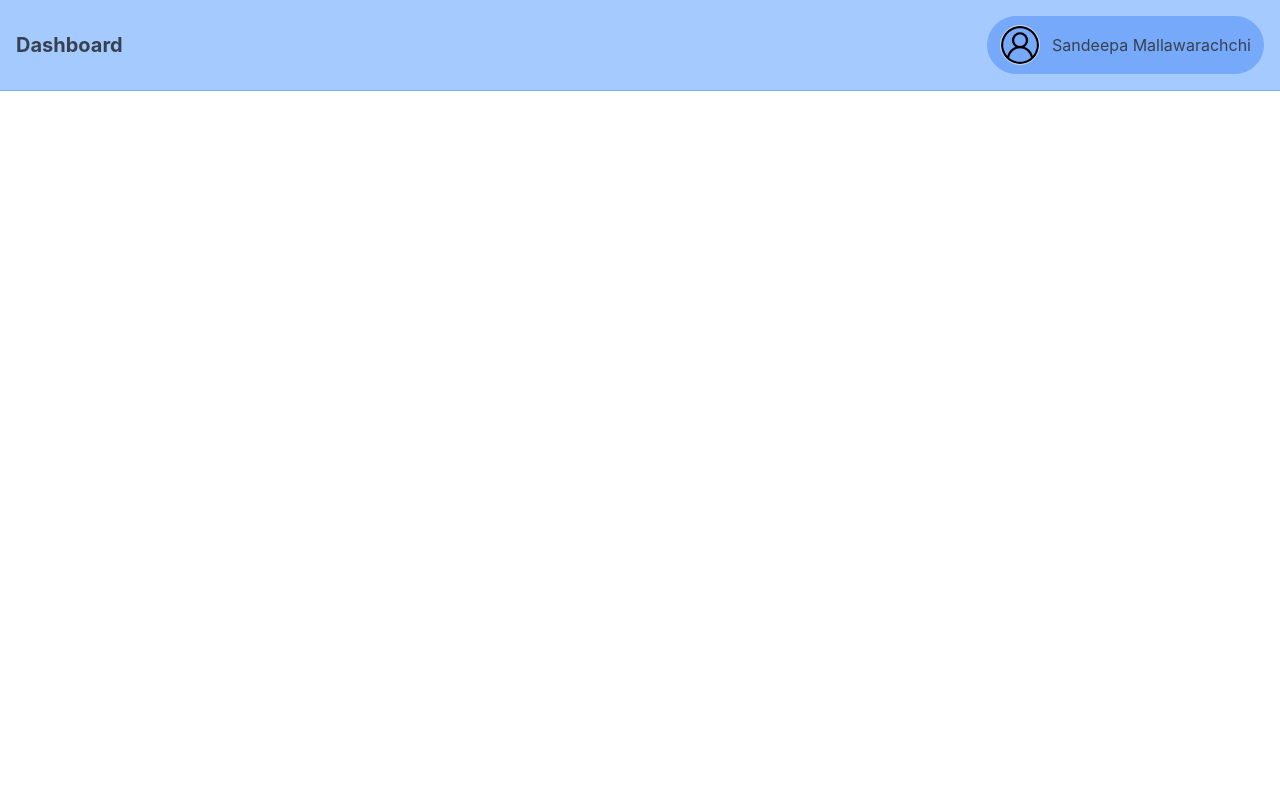
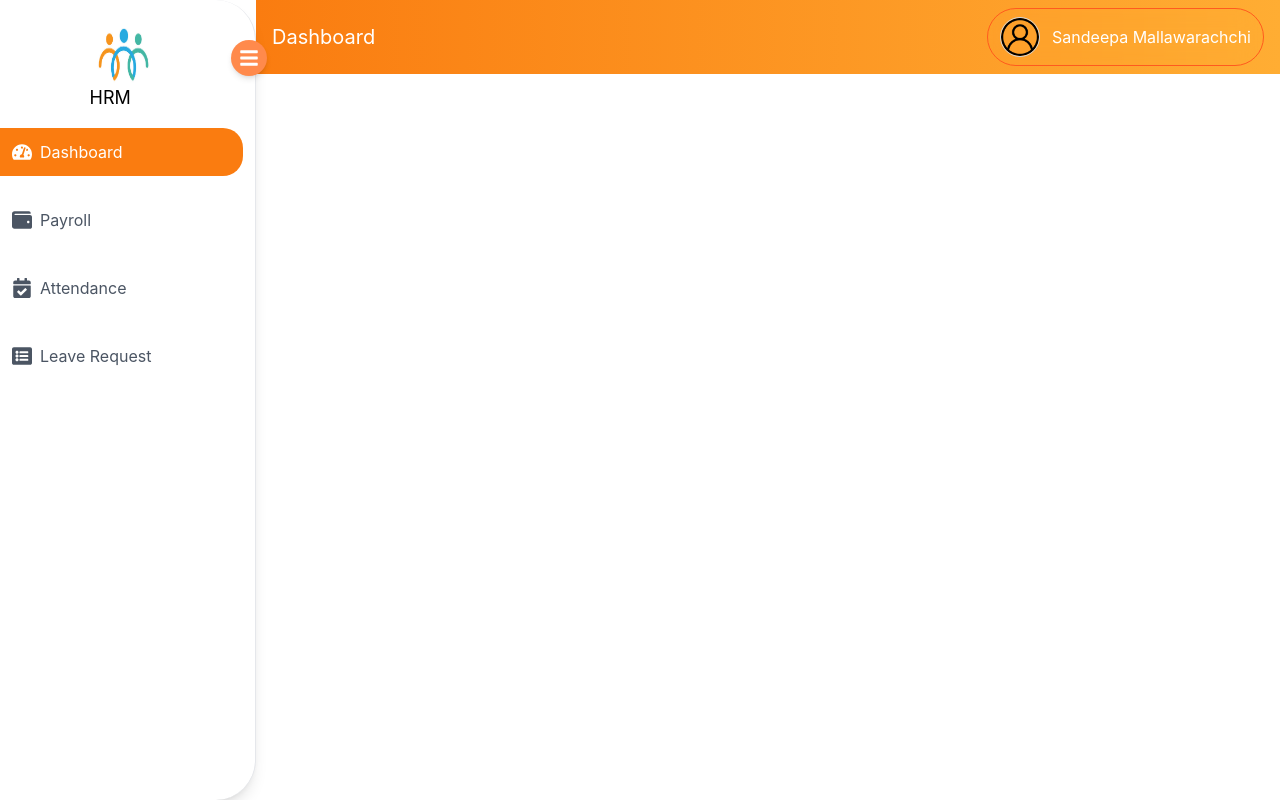
Before and after one commit to sandeepaMallawarachchi/HRM_Software, a React (Create React App) app in the folder client/: page / in a window 1280 px wide. Built offline with nearby package versions, Linux system fonts and the light colour scheme.

Commit message:
side bar

```diff
--- a/client/src/components/Header.jsx
+++ b/client/src/components/Header.jsx
@@ -1,31 +1,37 @@
 import React from 'react';
 import avatar from '../images/avatar.png';
+import Sidebar from './Sidebar';
 
 const Header = () => {
     return (
-    <header className="w-full h-auto p-4 bg-blue-300 border-b border-blue-400 flex items-center justify-between">
-      <div className="text-xl font-bold text-gray-700">
+        <div className="flex">
+            <Sidebar />
+            <div className="flex-1">
+            <header className="w-full h-auto px-4 py-2 bg-gradient-to-r from-[#fa7c10] to-[#ffad33] flex items-center justify-between">
+            <div className="text-xl text-white">
                         Dashboard
                     </div>
-      <div className="relative flex items-center border border-blue-400 rounded-full p-2 px-3 space-x-3 bg-blue-400 bg-opacity-70 backdrop-blur-md group">
+                    <div className="relative flex items-center border border-orange-500 rounded-full p-2 px-3 space-x-3 backdrop-blur-md group">
                         <img
                             src={avatar}
                             alt="avatar"
                             className="w-10 h-10 rounded-full border border-gray-300"
                         />
-        <span className="text-gray-700 cursor-pointer">
+                        <span className="text-white cursor-pointer">
                             Sandeepa Mallawarachchi
                         </span>
                         <div className="absolute right-0 top-full mt-2 w-48 bg-white border border-gray-200 rounded-lg shadow-lg opacity-0 group-hover:opacity-100 transition-opacity duration-300 backdrop-blur-md">
                             <ul className="py-2">
-            <li className="px-4 py-2 hover:bg-gray-100 cursor-pointer">Profile</li>
-            <li className="px-4 py-2 hover:bg-gray-100 cursor-pointer">Change Password</li>
-            <li className="px-4 py-2 hover:bg-gray-100 cursor-pointer">Logout</li>
-            <li className="px-4 py-2 hover:bg-gray-100 cursor-pointer">Support</li>
+                                <li className="px-4 py-2 hover:bg-orange-100 cursor-pointer">Profile</li>
+                                <li className="px-4 py-2 hover:bg-orange-100 cursor-pointer">Change Password</li>
+                                <li className="px-4 py-2 hover:bg-orange-100 cursor-pointer">Logout</li>
+                                <li className="px-4 py-2 hover:bg-orange-100 cursor-pointer">Support</li>
                             </ul>
                         </div>
                     </div>
                 </header>
+            </div>
+        </div>
     );
 }
 
--- /dev/null
+++ b/client/src/components/Sidebar.jsx
@@ -0,0 +1,85 @@
+import React, { useState } from 'react';
+import { FaTachometerAlt, FaWallet, FaCalendarCheck, FaListAlt, FaBars } from 'react-icons/fa';
+import { HiOutlineX } from 'react-icons/hi';
+import { Link, NavLink } from 'react-router-dom';
+import logo from '../images/logo.png';
+
+const Sidebar = () => {
+  const [isCollapsed, setIsCollapsed] = useState(false);
+
+  const handleToggle = () => {
+    setIsCollapsed(!isCollapsed);
+  };
+
+  return (
+    <div className={`flex flex-col ${isCollapsed ? 'w-16' : 'w-64'} pr-3 h-screen bg-white text-black shadow-lg transition-all duration-300 rounded-r-[40px] border-r relative`}>
+      {/* Toggle Button */}
+      <button
+        onClick={handleToggle}
+        className="absolute top-10 right-[-12px] bg-orange-400 text-white p-2 rounded-full shadow-md hover:bg-[#fa7c10]"
+      >
+        {isCollapsed ? <HiOutlineX size={20} /> : <FaBars size={20} />}
+      </button>
+
+      {/* Logo and HRM Section */}
+      <div className="flex flex-col items-center mt-5 w-full">
+        <Link to='/'>
+          <img
+            src={logo}
+            alt="Logo"
+            className={`transition-all duration-300 ${isCollapsed ? 'w-8 h-8' : 'w-16 h-16'}`}
+          />
+          <span className="mt-4 text-lg transition-all duration-300">
+            {!isCollapsed && 'HRM'}
+          </span>
+        </Link>
+      </div>
+
+      {/* Navigation Links */}
+      <div className="flex flex-col items-center justify-end mt-4  mb-8 w-full gap-5">
+        <NavLink
+          to="/"
+          className={({ isActive }) =>
+            `flex items-center p-3 text-gray-600 hover:bg-orange-100 w-full rounded-r-[20px] transition-colors ${isActive ? 'bg-[#fa7c10] text-white' : ''
+            }`
+          }
+        >
+          <FaTachometerAlt size={20} className={`mr-2 ${isCollapsed ? 'mx-auto' : ''}`} />
+          {!isCollapsed && <span>Dashboard</span>}
+        </NavLink>
+        <NavLink
+          to="/payroll"
+          className={({ isActive }) =>
+            `flex items-center p-3 text-gray-600 hover:bg-orange-100 w-full rounded-r-[20px] transition-colors ${isActive ? 'bg-[#fa7c10] text-white' : ''
+            }`
+          }
+        >
+          <FaWallet size={20} className={`mr-2 ${isCollapsed ? 'mx-auto' : ''}`} />
+          {!isCollapsed && <span>Payroll</span>}
+        </NavLink>
+        <NavLink
+          to="/attendance"
+          className={({ isActive }) =>
+            `flex items-center p-3 text-gray-600 hover:bg-orange-100 w-full rounded-r-[20px] transition-colors ${isActive ? 'bg-[#fa7c10] text-white' : ''
+            }`
+          }
+        >
+          <FaCalendarCheck size={20} className={`mr-2 ${isCollapsed ? 'mx-auto' : ''}`} />
+          {!isCollapsed && <span>Attendance</span>}
+        </NavLink>
+        <NavLink
+          to="/leave"
+          className={({ isActive }) =>
+            `flex items-center p-3 text-gray-600 hover:bg-orange-100 w-full rounded-r-[20px] transition-colors ${isActive ? 'bg-[#fa7c10] text-white' : ''
+            }`
+          }
+        >
+          <FaListAlt size={20} className={`mr-2 ${isCollapsed ? 'mx-auto' : ''}`} />
+          {!isCollapsed && <span>Leave Request</span>}
+        </NavLink>
+      </div>
+    </div>
+  );
+};
+
+export default Sidebar;
```
Also changed, not shown: client/src/images/logo.png (added). Lines whose indentation alone changed are shown as unchanged.
